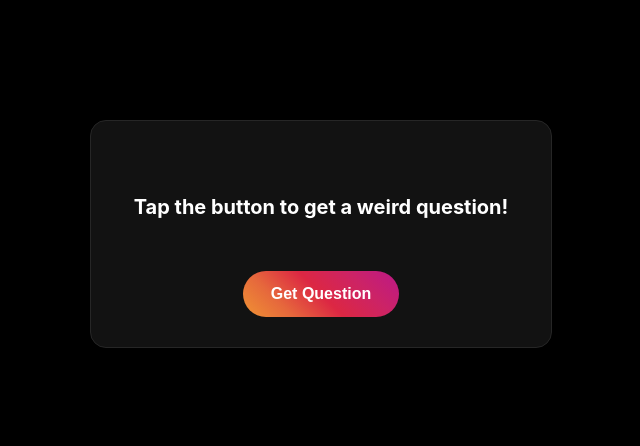
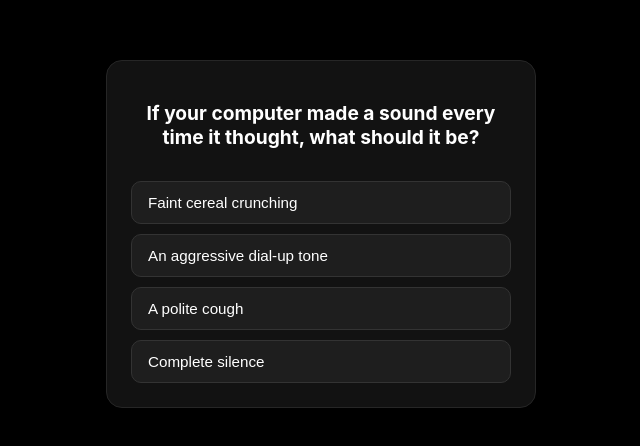
Before and after one commit to Jameserdick/weird-quiz, a plain HTML site: page index.html in a window 1280 px wide. Shown: the part 166-612 px from the top of the page, without its empty margins (319-959 px from the left). Drawn offline with Linux system fonts and the light colour scheme.

Commit message:
Update index.html

```diff
--- a/index.html
+++ b/index.html
@@ -3,10 +3,10 @@
 <head>
     <meta charset="UTF-8">
     <meta name="viewport" content="width=device-width, initial-scale=1.0">
-    <title>Weird Question Generator</title>
+    <title>The Weird Quiz</title>
     <style>
         body {
-            font-family: -apple-system, BlinkMacSystemFont, "Segoe UI", Roboto, Helvetica, Arial, sans-serif;
+            font-family: -apple-system, BlinkMacSystemFont, "Segoe UI", Roboto, sans-serif;
             background-color: #000000;
             color: #ffffff;
             display: flex;
@@ -21,58 +21,122 @@
             background-color: #121212;
             border: 1px solid #262626;
             border-radius: 16px;
-            padding: 30px;
+            padding: 24px;
             text-align: center;
-            max-width: 400px;
+            max-width: 380px;
             width: 100%;
             box-shadow: 0 8px 24px rgba(0,0,0,0.5);
         }
         h2 {
-            font-size: 1.25rem;
-            line-height: 1.5;
-            margin-bottom: 24px;
-            min-height: 80px;
+            font-size: 1.2rem;
+            margin-bottom: 20px;
+            min-height: 60px;
+        }
+        .options-container {
             display: flex;
-            align-items: center;
-            justify-content: center;
+            flex-direction: column;
+            gap: 10px;
         }
-        button {
-            background: linear-gradient(45deg, #f09433, #e6683c, #dc2743, #cc2366, #bc1888);
+        button.option-btn {
+            background-color: #1e1e1e;
+            border: 1px solid #333333;
+            color: white;
+            padding: 12px 16px;
+            font-size: 0.95rem;
+            border-radius: 10px;
+            cursor: pointer;
+            transition: background-color 0.2s ease, transform 0.1s ease;
+            text-align: left;
+        }
+        button.option-btn:hover {
+            background-color: #2a2a2a;
+        }
+        button.option-btn:active {
+            transform: scale(0.98);
+        }
+        .restart-btn {
+            background: linear-gradient(45deg, #f09433, #e6683c, #dc2743, #cc2366);
             color: white;
             border: none;
-            padding: 14px 28px;
+            padding: 12px 24px;
             font-size: 1rem;
             font-weight: bold;
-            border-radius: 30px;
+            border-radius: 20px;
             cursor: pointer;
-            transition: transform 0.1s ease;
-        }
-        button:active {
-            transform: scale(0.95);
+            margin-top: 15px;
+            display: none;
         }
     </style>
 </head>
 <body>
 
 <div class="card">
-    <h2 id="question">Tap the button to get a weird question!</h2>
-    <button onclick="nextQuestion()">Get Question</button>
+    <h2 id="question-text">Loading question...</h2>
+    <div id="options" class="options-container"></div>
+    <button id="restart-btn" class="restart-btn" onclick="startQuiz()">Take Quiz Again</button>
 </div>
 
 <script>
-    const questions = [
-        "If gravity turned off for 5 seconds, what is the first object you would hit?",
-        "What color does a lemon feel like?",
-        "If your pet could talk, what is the first secret they would reveal?",
-        "Would you rather speak only in rhymes or walk everywhere backwards?",
-        "If you could whisper one sentence into everyone's ear at once, what would you say?",
-        "What sound does a computer make when it thinks?"
+    const quizData = [
+        {
+            question: "If your computer made a sound every time it thought, what should it be?",
+            options: ["Faint cereal crunching", "An aggressive dial-up tone", "A polite cough", "Complete silence"]
+        },
+        {
+            question: "If gravity turned off for 5 seconds, what is the first thing you'd hit?",
+            options: ["The ceiling fan", "My hot coffee", "The cat", "Nothing, I'm already on the floor"]
+        },
+        {
+            question: "You realize your cat has been replaced by a body double. What is your move?",
+            options: ["Tell them a fake secret to test loyalty", "Politely ask them to leave", "Offer them tea", "Challenge them to a duel"]
+        }
     ];
 
-    function nextQuestion() {
-        const index = Math.floor(Math.random() * questions.length);
-        document.getElementById("question").innerText = questions[index];
+    let currentQuestion = 0;
+    let userAnswers = [];
+
+    function startQuiz() {
+        currentQuestion = 0;
+        userAnswers = [];
+        document.getElementById("restart-btn").style.display = "none";
+        showQuestion();
     }
+
+    function showQuestion() {
+        const q = quizData[currentQuestion];
+        document.getElementById("question-text").innerText = q.question;
+
+        const optionsDiv = document.getElementById("options");
+        optionsDiv.innerHTML = "";
+
+        q.options.forEach((opt) => {
+            const btn = document.createElement("button");
+            btn.className = "option-btn";
+            btn.innerText = opt;
+            btn.onclick = () => selectOption(opt);
+            optionsDiv.appendChild(btn);
+        });
+    }
+
+    function selectOption(answer) {
+        userAnswers.push(answer);
+        currentQuestion++;
+
+        if (currentQuestion < quizData.length) {
+            showQuestion();
+        } else {
+            showResults();
+        }
+    }
+
+    function showResults() {
+        document.getElementById("options").innerHTML = "";
+        document.getElementById("question-text").innerText = "Quiz Complete! Diagnosis: You are 87% unpredictable and 13% suspicious.";
+        document.getElementById("restart-btn").style.display = "inline-block";
+    }
+
+    // Start on load
+    startQuiz();
 </script>
 
 </body>
```
